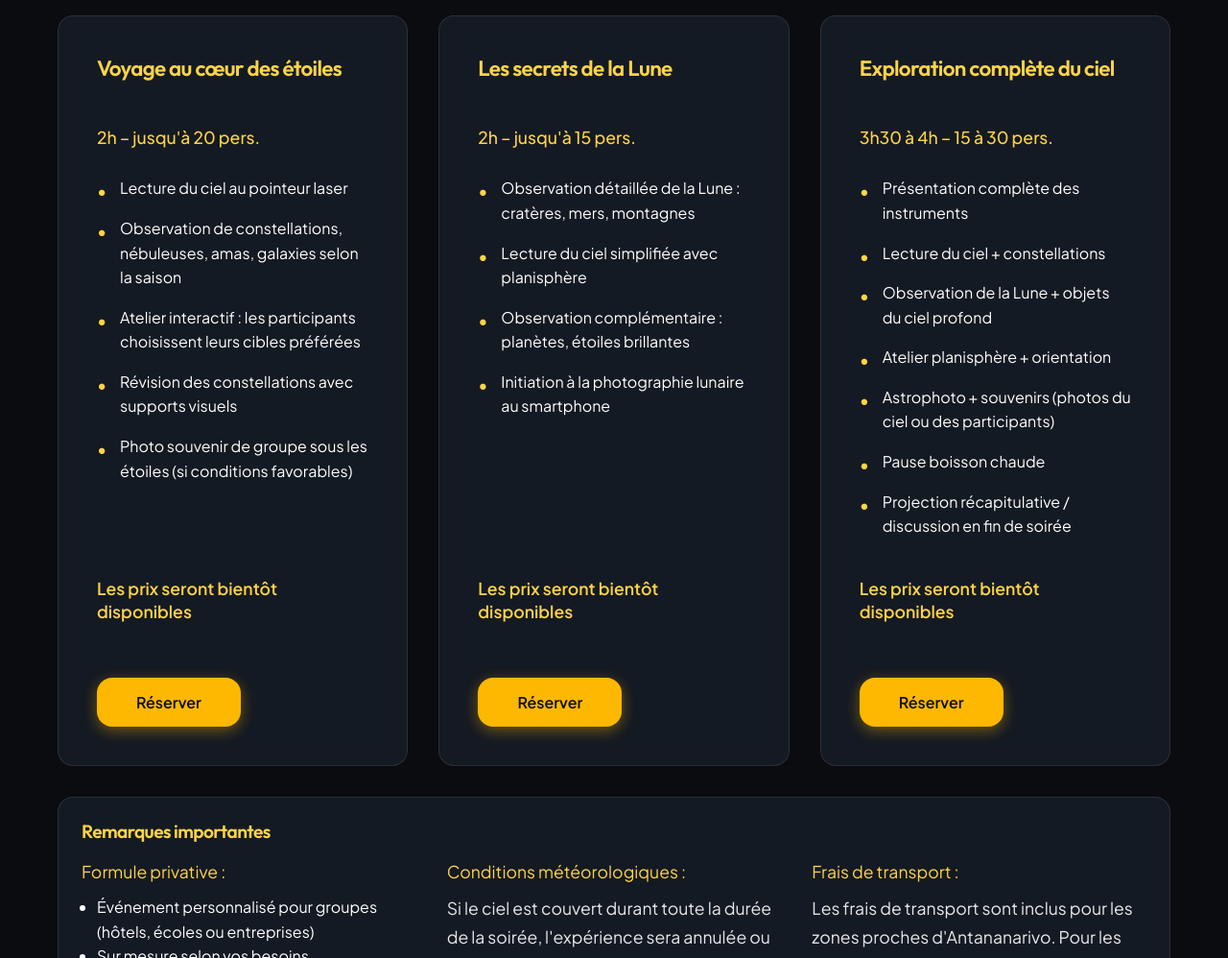
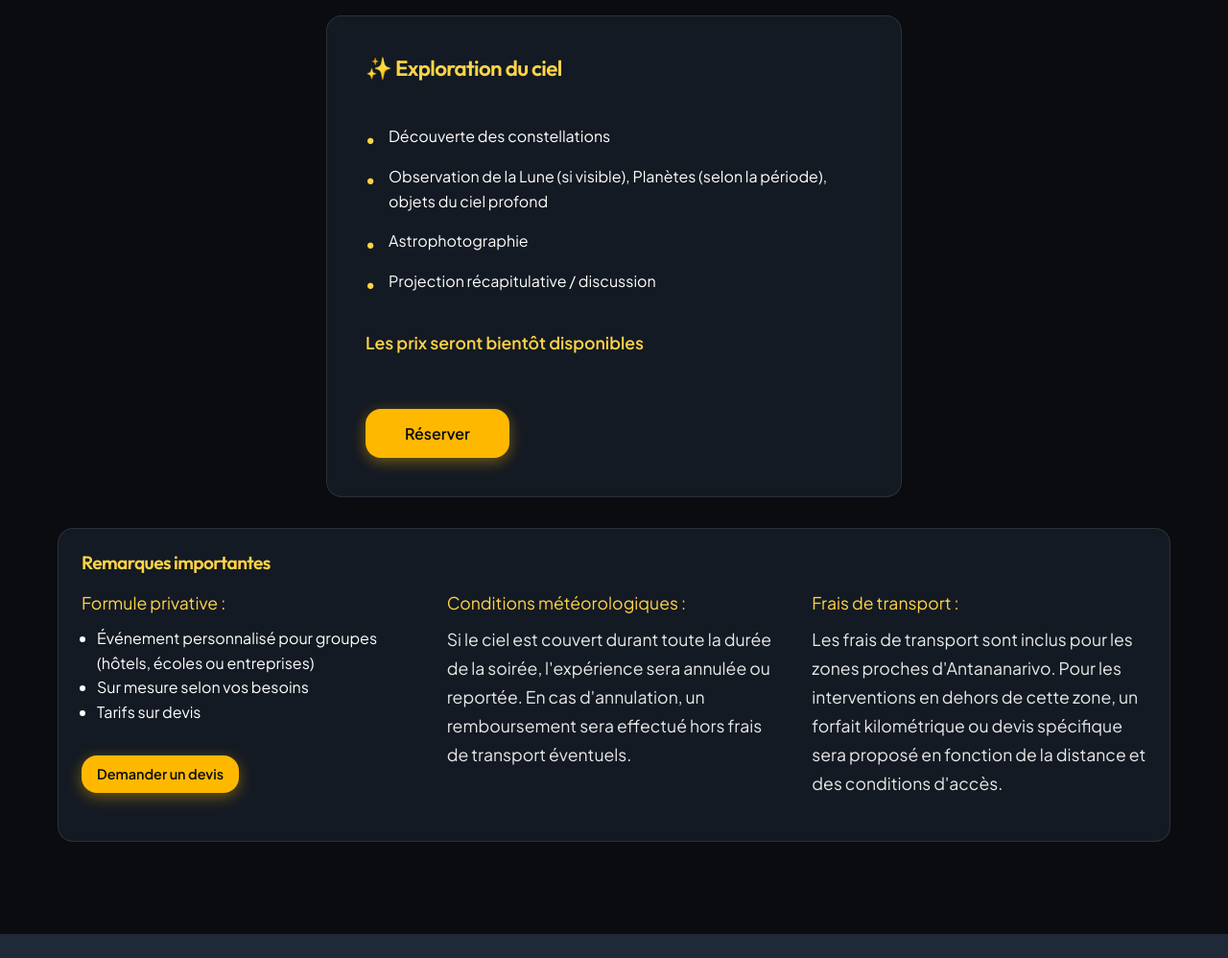
Before and after one commit to Andorajaonari/andorajaonari.github.io, a plain HTML site: page pages/lemurs-sky.html in a window 1280 px wide. Shown: the part 2620-3618 px from the top of the page at 96% size. Drawn offline with nearby package versions, Linux system fonts and the light colour scheme.

Commit message:
updating lemursky page

```diff
--- a/pages/lemurs-sky.html
+++ b/pages/lemurs-sky.html
@@ -135,47 +135,14 @@
     <section id="observation" class="observation">
         <div class="container">
             <h2 data-aos="fade-up">Soirées d'observation astronomique</h2>
-            <div class="packs-grid">
-                <div class="pack-card" data-aos="fade-up" data-aos-delay="100">
-                    <h3>Voyage au cœur des étoiles</h3>
-                    <p class="duration">2h – jusqu'à 20 pers.</p>
+            <div class="packs-grid" style="display: flex; justify-content: center;">
+                <div class="pack-card" data-aos="fade-up" data-aos-delay="100" style="max-width: 600px;">
+                    <h3>✨ Exploration du ciel</h3>
                     <ul>
-                        <li>Lecture du ciel au pointeur laser</li>
-                        <li>Observation de constellations, nébuleuses, amas, galaxies selon la saison</li>
-                        <li>Atelier interactif : les participants choisissent leurs cibles préférées</li>
-                        <li>Révision des constellations avec supports visuels</li>
-                        <li>Photo souvenir de groupe sous les étoiles (si conditions favorables)</li>
-                    </ul>
-                    <p class="price">Les prix seront bientôt disponibles</p>
-                    <div class="pack-cta">
-                        <a href="#contact" class="cta-btn">Réserver</a>
-                    </div>
-                </div>
-                <div class="pack-card" data-aos="fade-up" data-aos-delay="200">
-                    <h3>Les secrets de la Lune</h3>
-                    <p class="duration">2h – jusqu'à 15 pers.</p>
-                    <ul>
-                        <li>Observation détaillée de la Lune : cratères, mers, montagnes</li>
-                        <li>Lecture du ciel simplifiée avec planisphère</li>
-                        <li>Observation complémentaire : planètes, étoiles brillantes</li>
-                        <li>Initiation à la photographie lunaire au smartphone</li>
-                    </ul>
-                    <p class="price">Les prix seront bientôt disponibles</p>
-                    <div class="pack-cta">
-                        <a href="#contact" class="cta-btn">Réserver</a>
-                    </div>
-                </div>
-                <div class="pack-card" data-aos="fade-up" data-aos-delay="300">
-                    <h3>Exploration complète du ciel</h3>
-                    <p class="duration">3h30 à 4h – 15 à 30 pers.</p>
-                    <ul>
-                        <li>Présentation complète des instruments</li>
-                        <li>Lecture du ciel + constellations</li>
-                        <li>Observation de la Lune + objets du ciel profond</li>
-                        <li>Atelier planisphère + orientation</li>
-                        <li>Astrophoto + souvenirs (photos du ciel ou des participants)</li>
-                        <li>Pause boisson chaude</li>
-                        <li>Projection récapitulative / discussion en fin de soirée</li>
+                        <li>Découverte des constellations</li>
+                        <li>Observation de la Lune (si visible), Planètes (selon la période), objets du ciel profond</li>
+                        <li>Astrophotographie</li>
+                        <li>Projection récapitulative / discussion</li>
                     </ul>
                     <p class="price">Les prix seront bientôt disponibles</p>
                     <div class="pack-cta">
```
